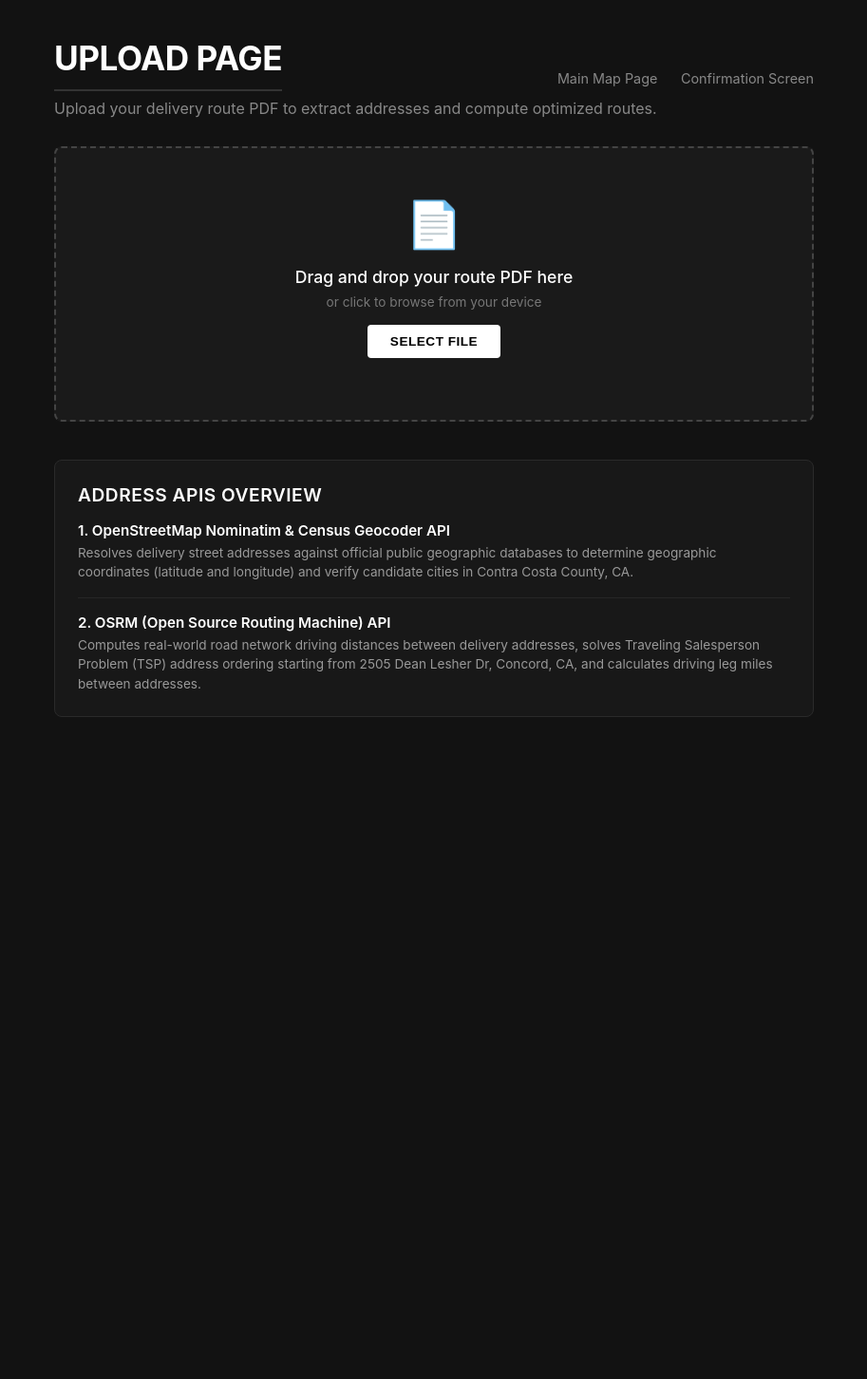
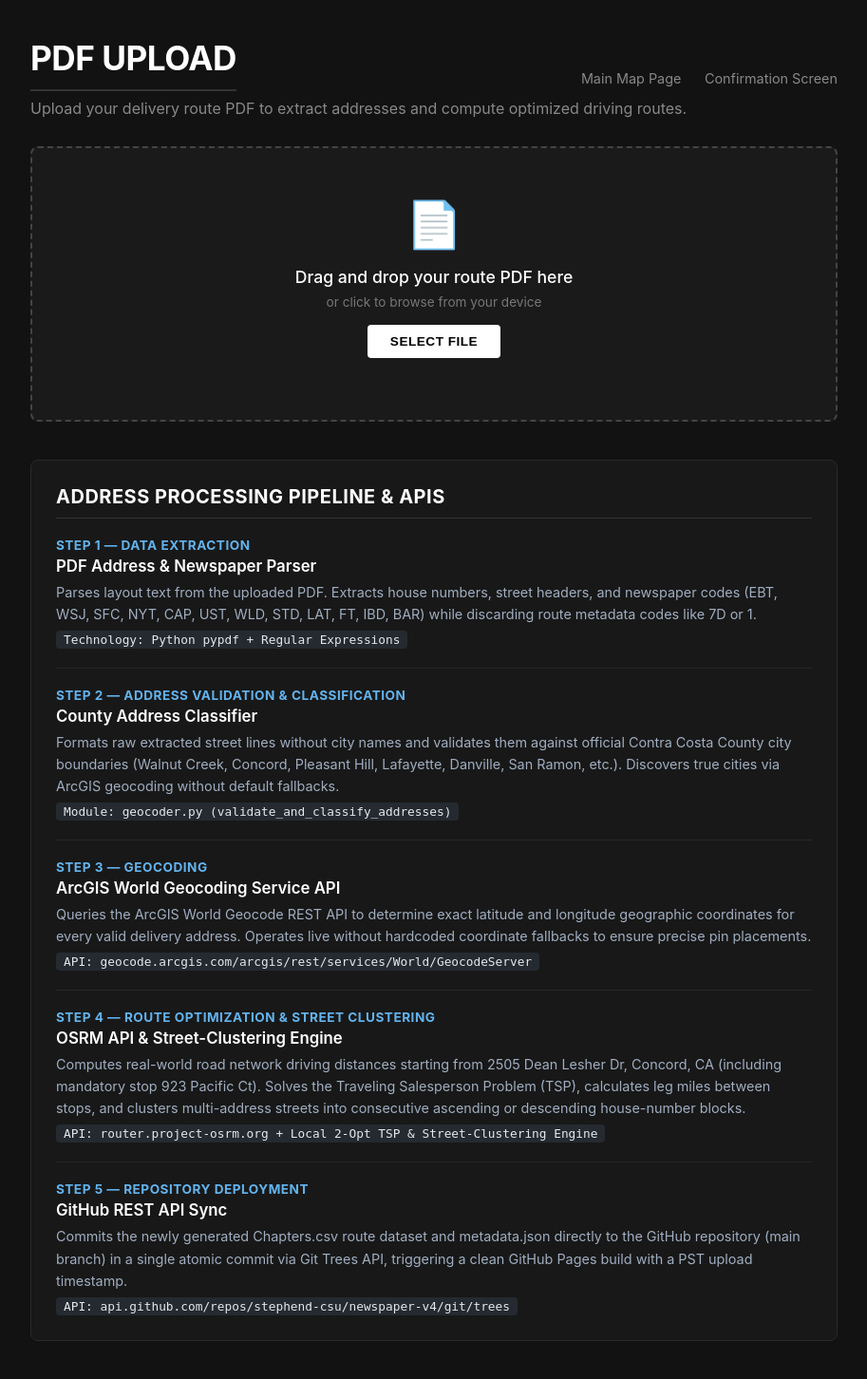
Before and after one commit to stephend-csu/newspaper-v4, a Flask app: page /upload in a window 1280 px wide. Shown: the whole page at 95% size, without its empty margins (183-1096 px from the left). Before the commit the page ends 755 px from the top, so only its background shows below. Run offline with Flask 2, Linux system fonts and the light colour scheme.

Commit message:
Update upload.html and templates/upload.html with PDF Upload title and detailed technical blurb

```diff
--- a/upload.html
+++ b/upload.html
@@ -3,7 +3,7 @@
 <head>
   <meta charset="UTF-8">
   <meta name="viewport" content="width=device-width, initial-scale=1.0">
-  <title>Upload Page</title>
+  <title>PDF Upload</title>
   <style>
     * {
       box-sizing: border-box;
@@ -21,7 +21,7 @@
       padding: 40px 20px;
     }
     .container {
-      max-width: 800px;
+      max-width: 850px;
       width: 100%;
     }
     h1 {
@@ -98,20 +98,22 @@
       background-color: #181818;
       border: 1px solid #2a2a2a;
       border-radius: 8px;
-      padding: 24px;
+      padding: 26px;
       margin-top: 40px;
     }
     .api-section h2 {
-      font-size: 1.2rem;
-      font-weight: 600;
+      font-size: 1.25rem;
+      font-weight: 700;
       color: #ffffff;
-      margin-bottom: 16px;
+      margin-bottom: 20px;
       text-transform: uppercase;
       letter-spacing: 0.5px;
+      border-bottom: 1px solid #333;
+      padding-bottom: 10px;
     }
     .api-card {
-      margin-bottom: 16px;
-      padding-bottom: 16px;
+      margin-bottom: 20px;
+      padding-bottom: 20px;
       border-bottom: 1px solid #262626;
     }
     .api-card:last-child {
@@ -119,16 +121,34 @@
       padding-bottom: 0;
       border-bottom: none;
     }
+    .api-step {
+      font-weight: 700;
+      color: #63b3ed;
+      font-size: 0.85rem;
+      text-transform: uppercase;
+      letter-spacing: 0.5px;
+      margin-bottom: 4px;
+    }
     .api-name {
       font-weight: 600;
       color: #ffffff;
-      font-size: 0.95rem;
-      margin-bottom: 4px;
+      font-size: 1.05rem;
+      margin-bottom: 6px;
     }
     .api-desc {
-      font-size: 0.85rem;
-      color: #999999;
-      line-height: 1.5;
+      font-size: 0.9rem;
+      color: #a0aec0;
+      line-height: 1.6;
+    }
+    .api-tech {
+      display: inline-block;
+      background: #252a31;
+      color: #e2e8f0;
+      font-size: 0.8rem;
+      padding: 2px 8px;
+      border-radius: 4px;
+      margin-top: 6px;
+      font-family: monospace;
     }
     .nav-links {
       margin-top: 20px;
@@ -148,13 +168,13 @@
 <body>
   <div class="container">
     <div style="display:flex; justify-content:space-between; align-items:center;">
-      <h1>Upload Page</h1>
+      <h1>PDF Upload</h1>
       <div class="nav-links">
         <a href="https://stephend-csu.github.io/newspaper-v4/">Main Map Page</a>
-        <a href="confirm.html">Confirmation Screen</a>
+        <a href="/confirmation">Confirmation Screen</a>
       </div>
     </div>
-    <div class="subtitle">Upload your delivery route PDF to extract addresses and compute optimized routes.</div>
+    <div class="subtitle">Upload your delivery route PDF to extract addresses and compute optimized driving routes.</div>
 
     <div class="dropzone" id="dropzone">
       <div class="dropzone-icon">📄</div>
@@ -166,16 +186,41 @@
     </div>
 
     <div class="api-section">
-      <h2>Address APIs Overview</h2>
+      <h2>Address Processing Pipeline & APIs</h2>
 
       <div class="api-card">
-        <div class="api-name">1. OpenStreetMap Nominatim & Census Geocoder API</div>
-        <div class="api-desc">Resolves delivery street addresses against official public geographic databases to determine geographic coordinates (latitude and longitude) and verify candidate cities in Contra Costa County, CA.</div>
+        <div class="api-step">Step 1 — Data Extraction</div>
+        <div class="api-name">PDF Address & Newspaper Parser</div>
+        <div class="api-desc">Parses layout text from the uploaded PDF. Extracts house numbers, street headers, and newspaper codes (EBT, WSJ, SFC, NYT, CAP, UST, WLD, STD, LAT, FT, IBD, BAR) while discarding route metadata codes like 7D or 1.</div>
+        <div class="api-tech">Technology: Python pypdf + Regular Expressions</div>
       </div>
 
       <div class="api-card">
-        <div class="api-name">2. OSRM (Open Source Routing Machine) API</div>
-        <div class="api-desc">Computes real-world road network driving distances between delivery addresses, solves Traveling Salesperson Problem (TSP) address ordering starting from 2505 Dean Lesher Dr, Concord, CA, and calculates driving leg miles between addresses.</div>
+        <div class="api-step">Step 2 — Address Validation & Classification</div>
+        <div class="api-name">County Address Classifier</div>
+        <div class="api-desc">Formats raw extracted street lines without city names and validates them against official Contra Costa County city boundaries (Walnut Creek, Concord, Pleasant Hill, Lafayette, Danville, San Ramon, etc.). Discovers true cities via ArcGIS geocoding without default fallbacks.</div>
+        <div class="api-tech">Module: geocoder.py (validate_and_classify_addresses)</div>
+      </div>
+
+      <div class="api-card">
+        <div class="api-step">Step 3 — Geocoding</div>
+        <div class="api-name">ArcGIS World Geocoding Service API</div>
+        <div class="api-desc">Queries the ArcGIS World Geocode REST API to determine exact latitude and longitude geographic coordinates for every valid delivery address. Operates live without hardcoded coordinate fallbacks to ensure precise pin placements.</div>
+        <div class="api-tech">API: geocode.arcgis.com/arcgis/rest/services/World/GeocodeServer</div>
+      </div>
+
+      <div class="api-card">
+        <div class="api-step">Step 4 — Route Optimization & Street Clustering</div>
+        <div class="api-name">OSRM API & Street-Clustering Engine</div>
+        <div class="api-desc">Computes real-world road network driving distances starting from 2505 Dean Lesher Dr, Concord, CA (including mandatory stop 923 Pacific Ct). Solves the Traveling Salesperson Problem (TSP), calculates leg miles between stops, and clusters multi-address streets into consecutive ascending or descending house-number blocks.</div>
+        <div class="api-tech">API: router.project-osrm.org + Local 2-Opt TSP & Street-Clustering Engine</div>
+      </div>
+
+      <div class="api-card">
+        <div class="api-step">Step 5 — Repository Deployment</div>
+        <div class="api-name">GitHub REST API Sync</div>
+        <div class="api-desc">Commits the newly generated Chapters.csv route dataset and metadata.json directly to the GitHub repository (main branch) in a single atomic commit via Git Trees API, triggering a clean GitHub Pages build with a PST upload timestamp.</div>
+        <div class="api-tech">API: api.github.com/repos/stephend-csu/newspaper-v4/git/trees</div>
       </div>
     </div>
   </div>
@@ -245,7 +290,7 @@
           localStorage.setItem('extracted_route_data', JSON.stringify(data));
 
           setTimeout(() => {
-            window.location.href = 'confirm.html';
+            window.location.href = '/confirmation';
           }, 1000);
         }
       })
```
Also changed, not shown: templates/upload.html (+65 -20 lines).
